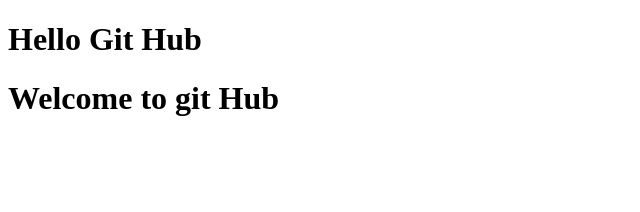
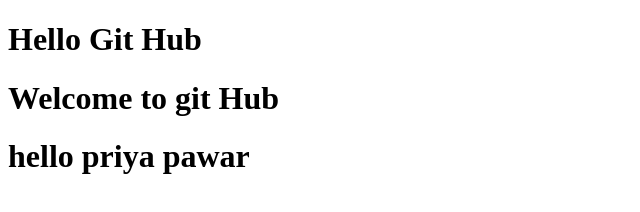
Before and after one commit to Vishal-chaudhari12/JavaProject, a plain HTML site: page index.html in a window 1280 px wide. Shown: the whole page, without its empty margins (0-640 px from the left). Drawn offline with Linux system fonts and the light colour scheme.

Commit message:
added h1 tag

```diff
--- a/index.html
+++ b/index.html
@@ -8,5 +8,6 @@
 <body>
     <h1>Hello Git Hub</h1>
     <h1>Welcome to git Hub</h1>
+    <h1>hello priya pawar</h1>
 </body>
 </html>
```
